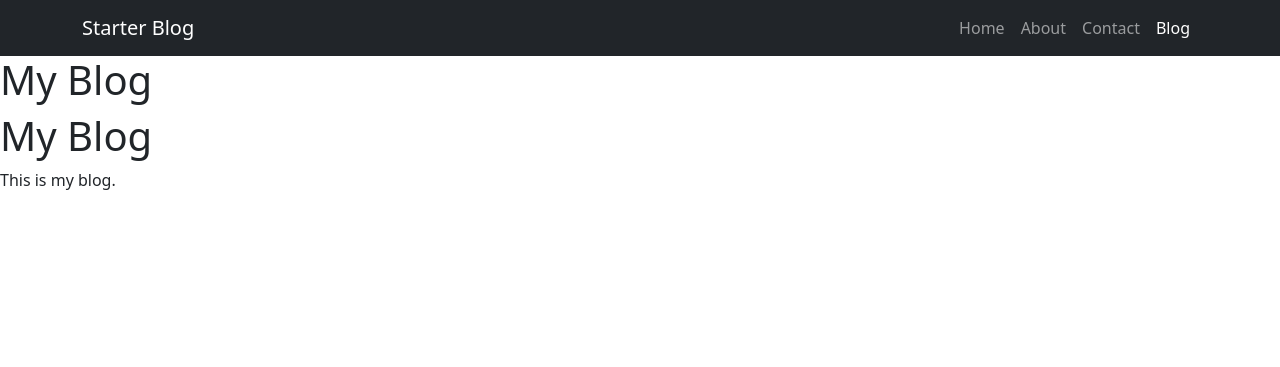
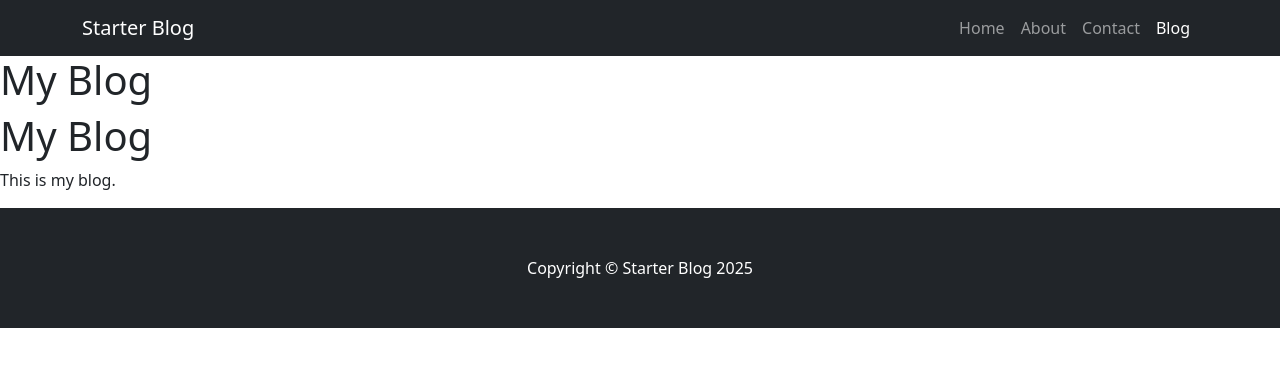
Before and after one commit to johnclamy/blogwebsiteproject, a Django app: page /blog/ in a window 1280 px wide. Shown: the top 367 px of the page. Run offline with Django 5.2, Linux system fonts and the light colour scheme; data that the repository does not hold is empty.

Commit message:
add footer to the base html template

```diff
--- a/website/blog/templates/blog/base.html
+++ b/website/blog/templates/blog/base.html
@@ -32,6 +32,10 @@
             <p>This is my blog.</p>
         </aside>
 
+        <!-- Footer-->
+        <footer class="py-5 bg-dark">
+            <div class="container"><p class="m-0 text-center text-white">Copyright &copy; Starter Blog  2025</p></div>
+        </footer>
         <script src="https://cdn.jsdelivr.net/npm/bootstrap@5.3.5/dist/js/bootstrap.bundle.min.js" integrity="sha384-k6d4wzSIapyDyv1kpU366/PK5hCdSbCRGRCMv+eplOQJWyd1fbcAu9OCUj5zNLiq" crossorigin="anonymous"></script>
     </body>
 </html>
```
